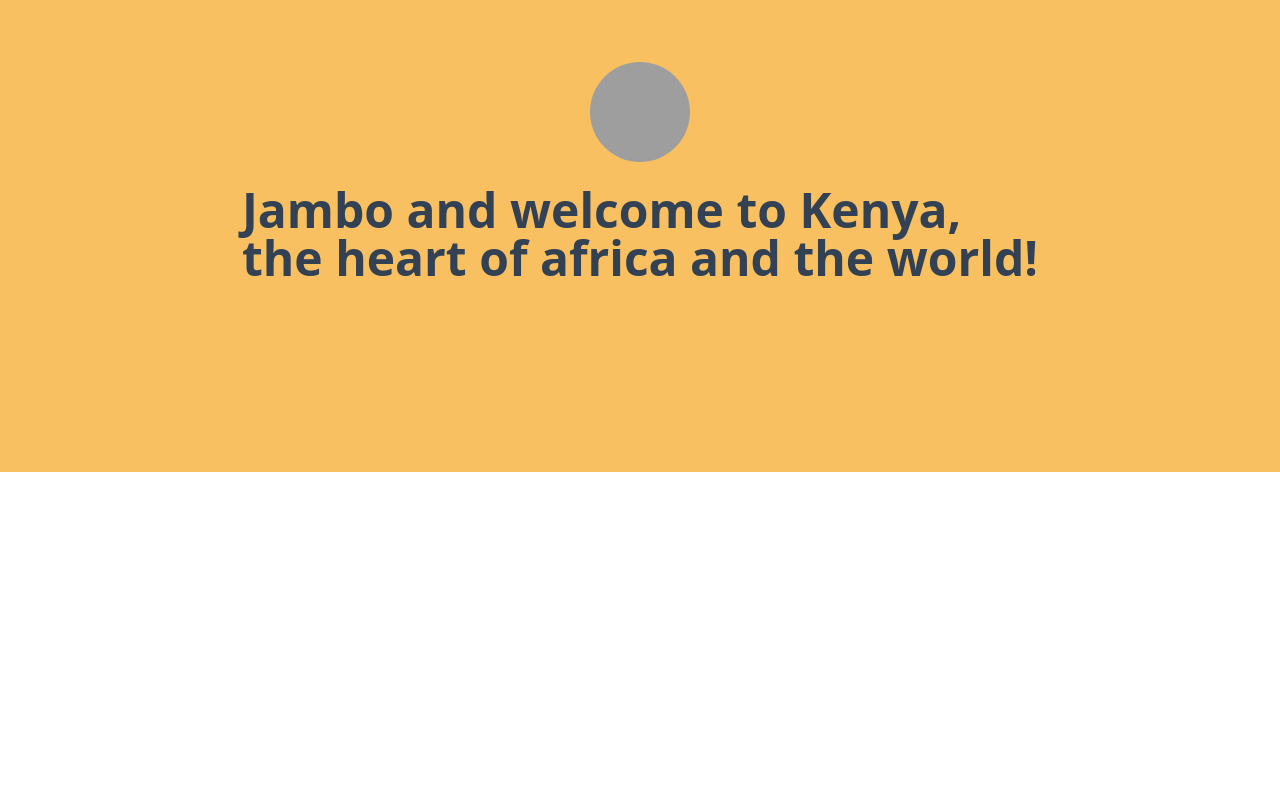
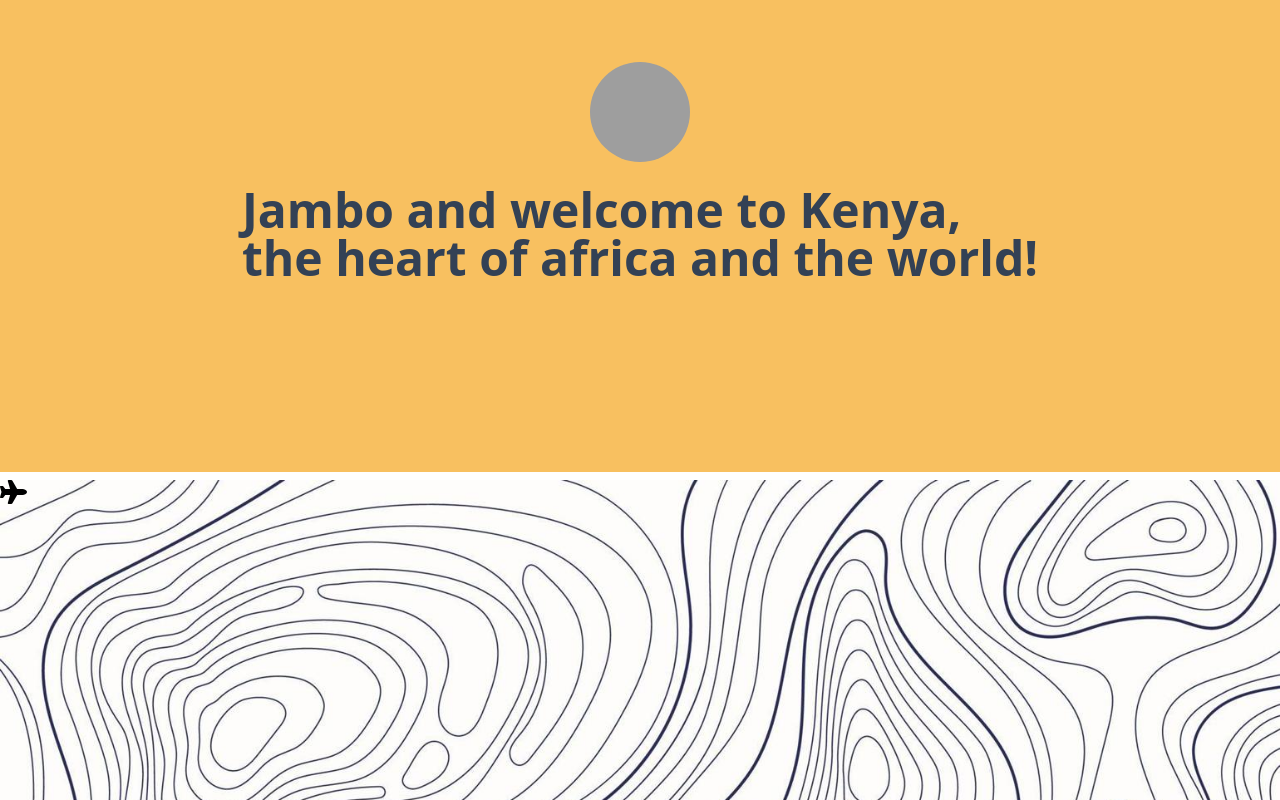
Before and after one commit to plf-computing/zoro-safaris, an Angular app: page / in a window 1280 px wide. Shown: the part 1786-2586 px from the top of the page. Before the commit the page ends 2258 px from the top, so only its background shows below. Built offline with nearby package versions, Linux system fonts and the light colour scheme; grey boxes are pictures that could not be loaded.

Commit message:
"Added WhyComponent to app.component.html and app.component.ts"

```diff
--- a/src/app/app.component.html
+++ b/src/app/app.component.html
@@ -2,3 +2,4 @@
 <app-hero/>
 <app-discover/>
 <app-picture/>
+<app-why/>
--- a/src/app/app.component.ts
+++ b/src/app/app.component.ts
@@ -5,10 +5,11 @@ import { initFlowbite } from 'flowbite';
 import { HeroComponent } from './homePage/hero/hero.component';
 import { DiscoverComponent } from "./homePage/discover/discover.component";
 import { PictureComponent } from './homePage/picture/picture.component';
+import { WhyComponent } from './homePage/why/why.component';
 @Component({
   selector: 'app-root',
   standalone: true,
-  imports: [RouterOutlet, NavbarComponent, HeroComponent, DiscoverComponent,PictureComponent],
+  imports: [RouterOutlet, NavbarComponent, HeroComponent, DiscoverComponent,PictureComponent,WhyComponent],
   templateUrl: './app.component.html',
   styleUrl: './app.component.css'
 })
--- /dev/null
+++ b/src/app/homePage/why/why.component.html
@@ -0,0 +1,27 @@
+
+<div class="container mx-auto mt-2 h-80 bg-[url('/assets/contour.jpg')]  bg-cover bg-opacity-5">
+<div>
+    <ul>
+        <li>
+            <div>
+                <i class="fa-solid fa-plane fa-xl"></i>
+            </div>
+
+        </li>
+        <li>
+
+        </li>
+        <li>
+
+        </li>
+        <li>
+
+        </li>
+        <li>
+
+        </li>
+    </ul>
+</div>
+
+
+</div>
```
Also changed, not shown: src/app/homePage/why/why.component.ts (added, +12 -0 lines), src/app/homePage/why/why.component.css (added), src/assets/contour.jpg (added), 1 other file (tests, documents, lock files or other folders).
